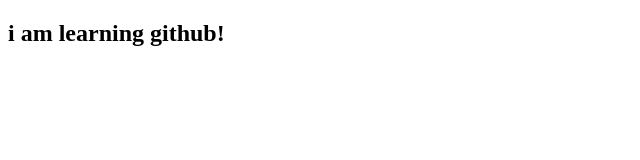
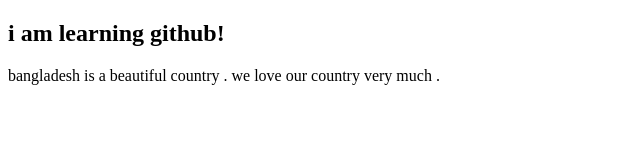
Before and after one commit to BPHakim/my.first.web, a plain HTML site: page index.html in a window 1280 px wide. Shown: the whole page, without its empty margins (0-640 px from the left). Drawn offline with Linux system fonts and the light colour scheme.

Commit message:
adding a paragraph

```diff
--- a/index.html
+++ b/index.html
@@ -7,6 +7,7 @@
     <title>Document</title>
 </head>
 <body>
-    <h2>i am learning github!</h2>
+    <h2>i am learning github! </h2>
+    <p>bangladesh is a beautiful country . we love our country very much .</p>
 </body>
 </html>
```
